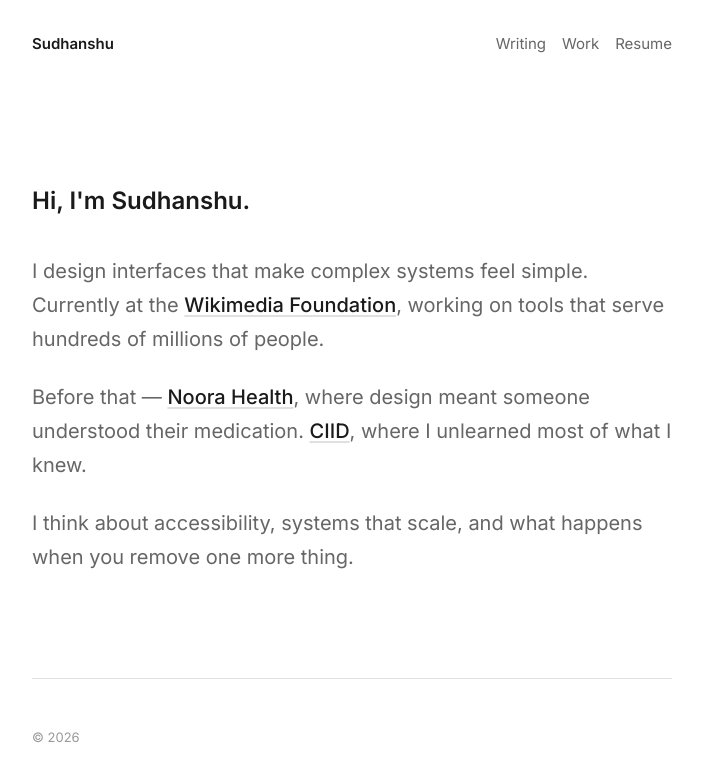
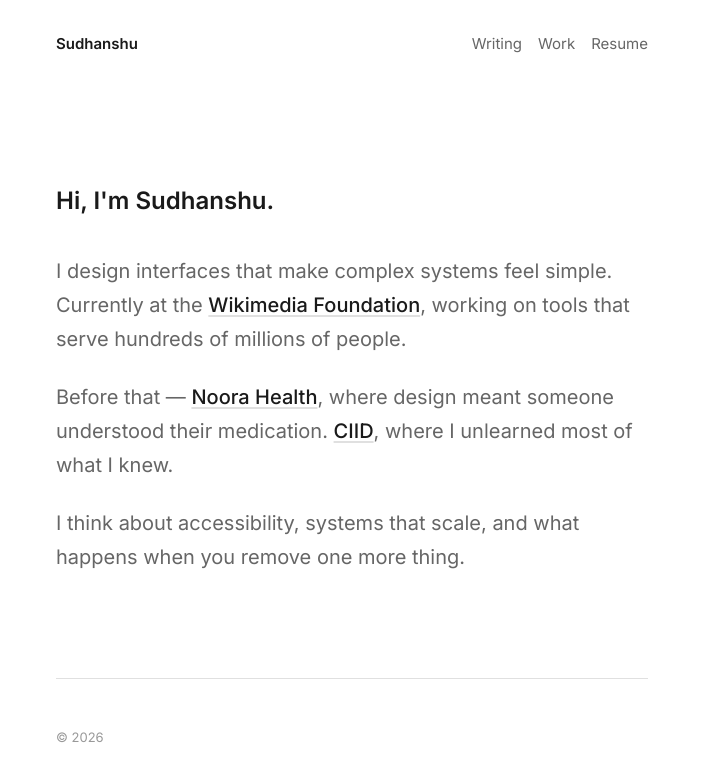
Before and after one commit to Sudhanshugtm/Sudhanshugtm.github.io, a Jekyll site: the page built from index.html, in a window 1280 px wide. Shown: the top 781 px of the page, without its empty margins (288-991 px from the left). Built offline with Jekyll 4.4.1, drawn with Linux system fonts in a browser that asks for light colours.

Commit message:
Fix padding: use page-wrap div instead of body padding
Body padding doesn't work reliably on mobile Safari.
Switched to a .page-wrap div with max-width + padding
that wraps all content. This guarantees consistent
spacing on all devices.

Co-Authored-By: Claude Sonnet 4.5 <noreply@anthropic.com>

```diff
--- a/_layouts/default.html
+++ b/_layouts/default.html
@@ -19,11 +19,11 @@
     <link href="https://fonts.googleapis.com/css2?family=Inter:wght@400;500;600;700&display=swap" rel="stylesheet" />
   </head>
   <body>
+    <div class="page-wrap">
       <a class="skip-link" href="#content">Skip to content</a>
 
       <nav class="site-nav" aria-label="Primary">
         <a href="{{ "/" | relative_url }}">Sudhanshu</a>
-      <span class="nav-sep">/</span>
         <a href="{{ "/writing/" | relative_url }}">Writing</a>
         <a href="{{ "/case-studies/" | relative_url }}">Work</a>
         <a href="{{ "/resume/" | relative_url }}">Resume</a>
@@ -36,5 +36,6 @@
       <footer class="site-footer">
         <p>© {{ site.time | date: "%Y" }}</p>
       </footer>
+    </div>
   </body>
 </html>
--- a/style.css
+++ b/style.css
@@ -29,13 +29,19 @@ html {
 
 body {
   margin: 0;
-  padding: 32px;
+  padding: 0;
   font-family: var(--font);
   font-size: 17px;
   line-height: 1.65;
   color: var(--text);
   background: var(--bg);
   -webkit-font-smoothing: antialiased;
+}
+
+.page-wrap {
+  max-width: var(--container);
+  margin: 0 auto;
+  padding: 32px 24px;
 }
 
 img { max-width: 100%; height: auto; }
@@ -72,8 +78,7 @@ a:hover {
 
 /* ---- Nav ---- */
 .site-nav {
-  max-width: var(--container);
-  margin: 0 auto 64px;
+  margin: 0 0 64px;
   display: flex;
   align-items: center;
   gap: 16px;
@@ -102,8 +107,6 @@ a:hover {
 
 /* ---- Main ---- */
 main {
-  max-width: var(--container);
-  margin: 0 auto;
   min-height: 60vh;
 }
 
@@ -133,8 +136,6 @@ main {
 
 /* ---- Footer ---- */
 .site-footer {
-  max-width: var(--container);
-  margin: 0 auto;
   padding: 48px 0 24px;
   border-top: 1px solid var(--border);
 }
@@ -409,8 +410,11 @@ input, textarea, select { font: inherit; }
 
 /* ---- Responsive ---- */
 @media (max-width: 720px) {
+  .page-wrap {
+    padding: 24px 20px;
+  }
+
   body {
-    padding: 24px;
     font-size: 16px;
   }
 
```
Lines whose indentation alone changed are shown as unchanged.
